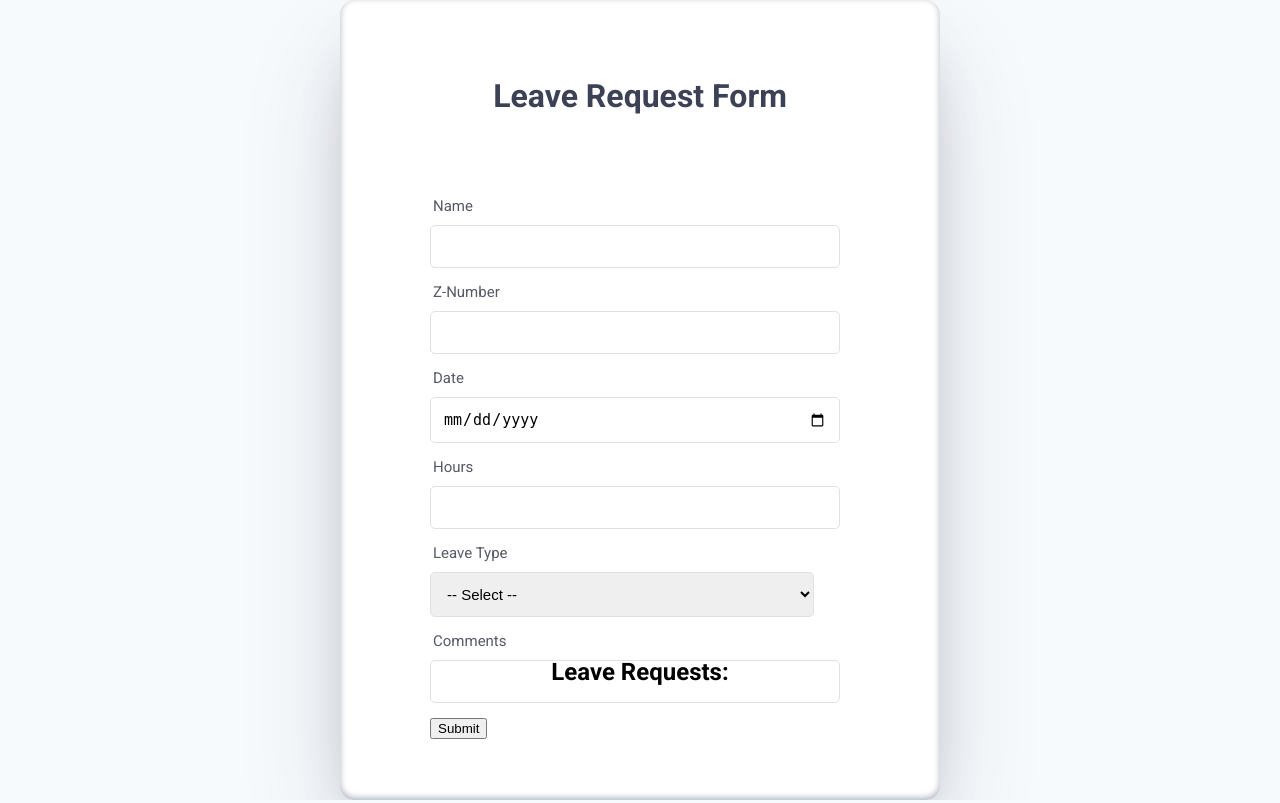
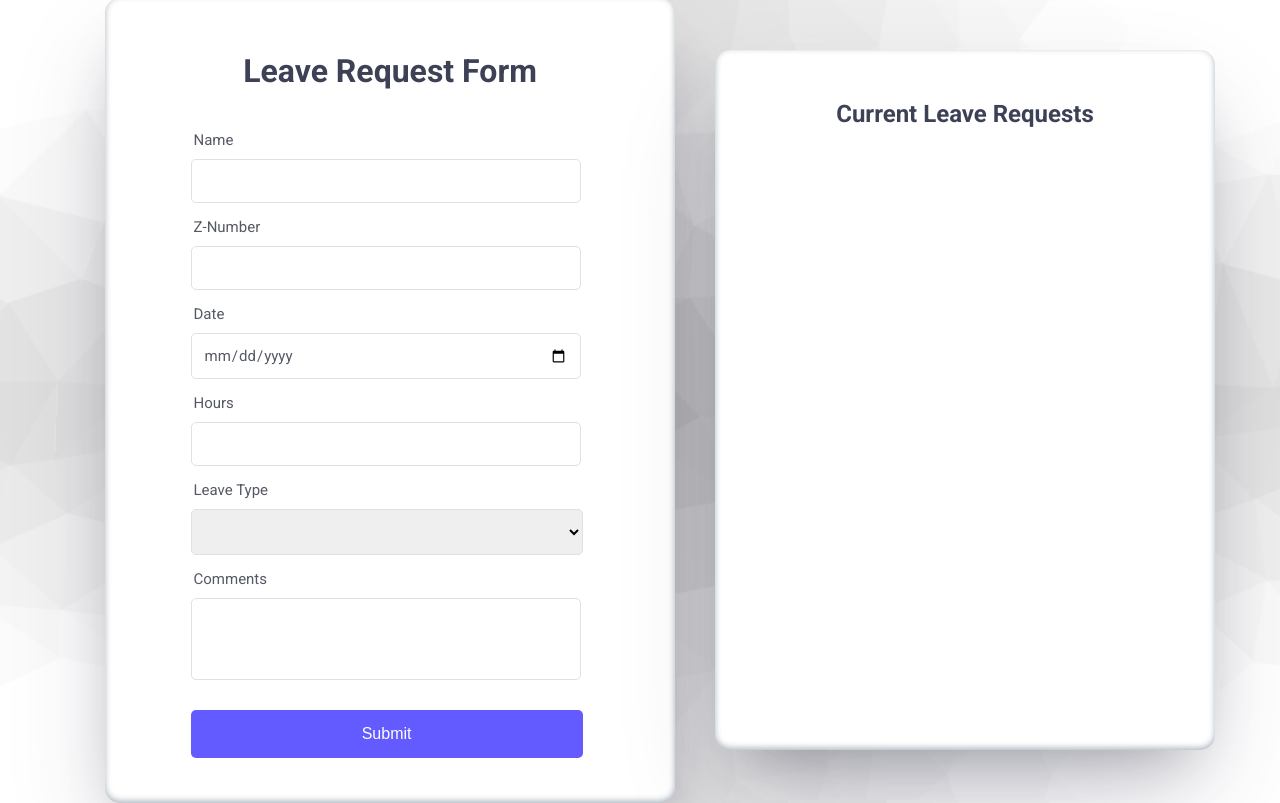
Before and after one commit to TheDeadGPU/LeaveRequestTracker, a Flask app: page / in a window 1280 px wide. Run offline with Flask 3, Linux system fonts and the light colour scheme; data that the repository does not hold is empty.

Commit message:
Add image with form styling

```diff
--- a/templates/index.html
+++ b/templates/index.html
@@ -25,7 +25,7 @@
 
                 <div class="input-container">
                     <label for="date">Date</label>
-                    <input type="date" id="date" name="date" required><br>
+                    <input class="data-input" type="date" id="date" name="date" required><br>
                 </div>
 
                 <div class="input-container">
@@ -36,15 +36,20 @@
 
                 <div class="input-container">
                     <label for="leave_type">Leave Type</label>
-                    <select id="leave_type" name="leave_type"><option value="">-- Select --</option><option value="SIC">Sick Leave</option><option value="VAC">Vacation</option><option value="PER">Personal</option><option value="CTT">Comp Time Taken</option><option value="PLB">Paid Leave Bank</option><option value="JUR">Jury Duty</option><option value="UA">Union Activity</option><option value="FUR">Furlough (HR Approval Required)</option><option value="NOP">Unpaid Leave</option><option value="CTE">Comp Time Earned - Straight</option><option value="CTO">Comp Time Earned - 1.5x</option><option value="OT">Overtime Approval Request</option><option value="CSC">CSC Exam Leave (HR Approval Required)</option></select>
+                    <select class="leave-input" id="leave_type" name="leave_type"><option value="">-- Select --</option><option value="SIC">Sick Leave</option><option value="VAC">Vacation</option><option value="PER">Personal</option><option value="CTT">Comp Time Taken</option><option value="PLB">Paid Leave Bank</option><option value="JUR">Jury Duty</option><option value="UA">Union Activity</option><option value="FUR">Furlough (HR Approval Required)</option><option value="NOP">Unpaid Leave</option><option value="CTE">Comp Time Earned - Straight</option><option value="CTO">Comp Time Earned - 1.5x</option><option value="OT">Overtime Approval Request</option><option value="CSC">CSC Exam Leave (HR Approval Required)</option></select>
                     <br>
                 </div>
 
                 <label for="comments">Comments</label>
-                <input type="text" id="comments" name="comments"><br>
-                <button type="submit">Submit</button>
+                <input class="comment-box" dtype="text" id="comments" name="comments"><br>
+                <button class="submit-button type="submit">Submit</button>
             </form>
-            <h2>Leave Requests:</h2>
+        </div>
+
+
+        <div class="side-container">
+            <h2>Current Leave Requests</h2>
+
             <ul>
                 {% for request in leave_requests %}
                     <li>
--- a/templates/styles.css
+++ b/templates/styles.css
@@ -1,7 +1,9 @@
 /* styles.css */
 body {
     font-family: 'Roboto', sans-serif;
-    background-color: rgb(247, 250, 252);
+    background-image: url('./images/cool-background.png');
+    background-size: cover;
+    background-position: center;
   }
 
   .main-container {
@@ -14,17 +16,38 @@ body {
   .center-container {
     display: flex;
     flex-direction: column;
-    justify-content: space-around;
     align-items: center;
-    height: 800px;
-    width: 600px;
+    height: 805px;
+    width: 570px;
+    border: none;
+    box-shadow: rgba(50, 50, 93, 0.25) 0px 50px 100px -20px, rgba(0, 0, 0, 0.3) 0px 30px 60px -30px, rgba(10, 37, 64, 0.35) 0px -2px 6px 0px inset;
+    border-radius: 15px;
+    background-color: #FFFFFF;
+    margin: 40px;
+  }
+
+  .side-container {
+    display: flex;
+    flex-direction: column;
+    align-items: center;
+    height: 700px;
+    width: 500px;
     border: none;
     box-shadow: rgba(50, 50, 93, 0.25) 0px 50px 100px -20px, rgba(0, 0, 0, 0.3) 0px 30px 60px -30px, rgba(10, 37, 64, 0.35) 0px -2px 6px 0px inset;
     border-radius: 15px;
     background-color: #FFFFFF;
   }
 
-h1 {
+  .data-input {
+    font-family: 'Roboto', sans-serif;
+    color: rgb(86, 89, 102);
+  }
+
+  .leave-input {
+    padding-right: 83%;
+  }
+
+h1, h2 {
     margin-top: 6%;
     text-align: center;
     padding: 20px;
@@ -48,6 +71,7 @@ input, select {
     border-radius: 5px;
     transition: border-color 0.3s, box-shadow 0.3s;
     font-size: 15px;
+    font-family: 'Roboto', sans-serif;
 }
 
 input:focus, select:focus {
@@ -63,3 +87,24 @@ label {
     font-size: 15px;
     color: rgb(86, 89, 102);
 }
+
+.comment-box {
+    padding-bottom: 50px;
+    margin-bottom: 30px;
+}
+
+.submit-button {
+    border-radius: 5px;
+    border: none;
+    width: 86%;
+    background-color: rgb(99, 91, 255);
+    color: white;
+    padding: 15px;
+    font-size: 16px;
+    cursor: pointer;
+    transition: transform 0.3s ease;
+}
+
+.submit-button:hover {
+    transform: translateY(-2px);
+}
```
